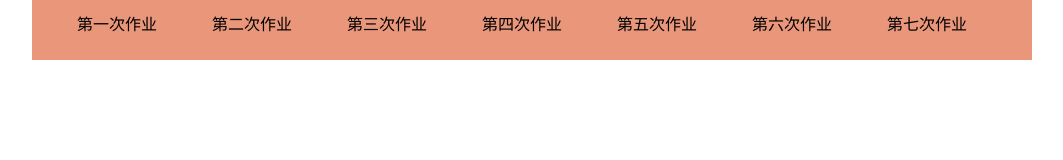
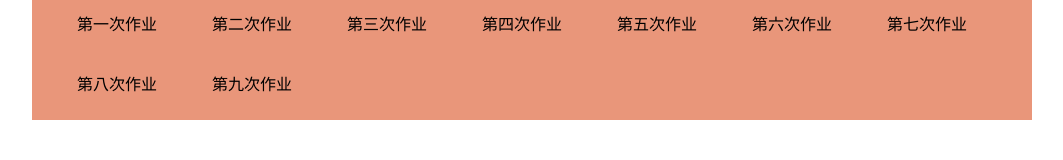
Before and after one commit to ding2000/index.html, a plain HTML site: page index.html in a window 1280 px wide. Shown: the whole page, without its empty margins (108-1171 px from the left). Drawn offline with Linux system fonts and the light colour scheme.

Commit message:
Update index.html

```diff
--- a/index.html
+++ b/index.html
@@ -61,7 +61,8 @@ margin-left: 35px;
 				<li><a href="5.html">第五次作业</a>
 				<li><a href="6.html">第六次作业</a>
 				<li><a href="7.html">第七次作业</a>
-
+				<li><a href="6.html">第八次作业</a>
+				<li><a href="7.html">第九次作业</a>
 
 
 			</ul>
```
